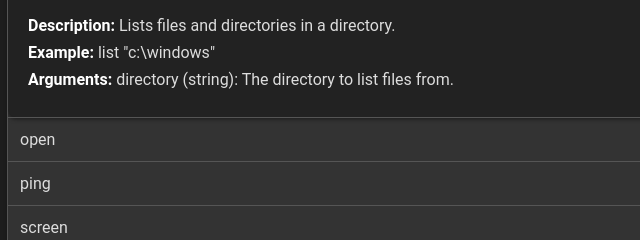
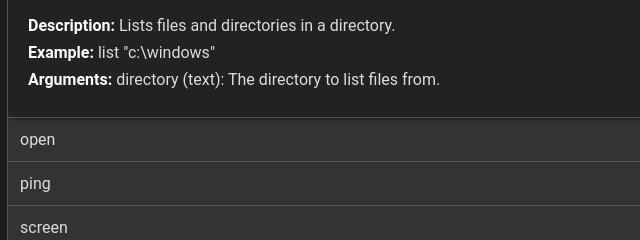
Before and after one commit to itsWKN/wtweb, a plain HTML site: page d/index.html in a window 1280 px wide. Both pictures are taken after a click on the element "list". Shown: the part 1020-1260 px from the top of the page, 13-653 px from the left. Drawn offline with Linux system fonts and the light colour scheme.

Commit message:
doc updated

```diff
--- a/d/index.html
+++ b/d/index.html
@@ -217,7 +217,7 @@
     <td class="command-info">
       <p><strong>Description:</strong> Lists files and directories in a directory.</p>
       <p><strong>Example:</strong> list "c:\windows"</p>
-      <p><strong>Arguments:</strong> directory (string): The directory to list files from.</p>
+      <p><strong>Arguments:</strong> directory (text): The directory to list files from.</p>
     </td>
   </tr>
   <tr class="clickable-row" data-target="command21">
```
